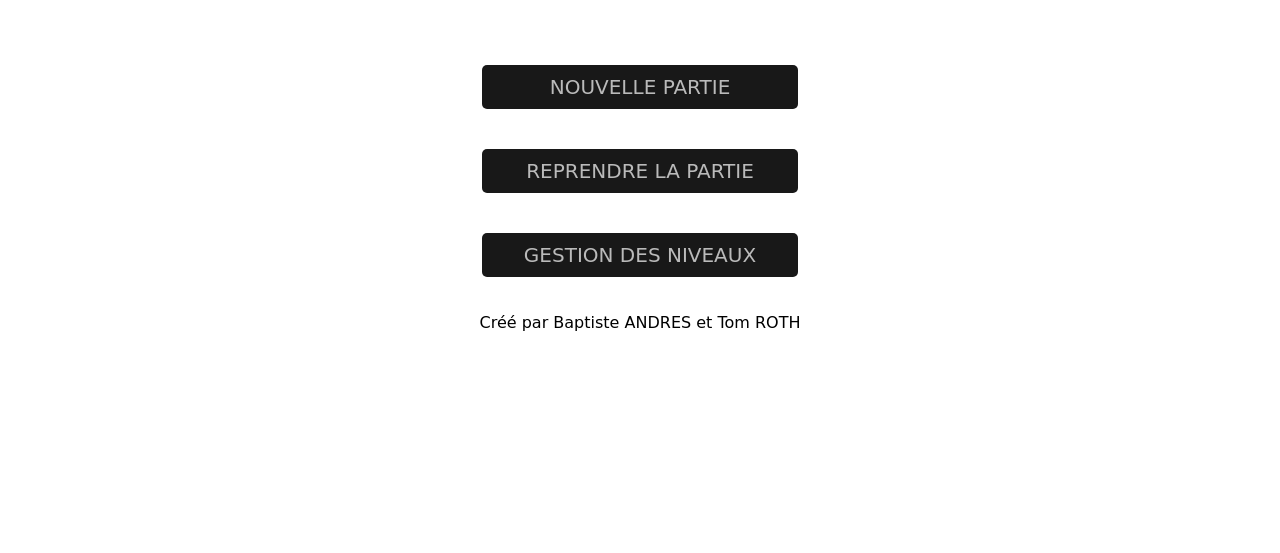
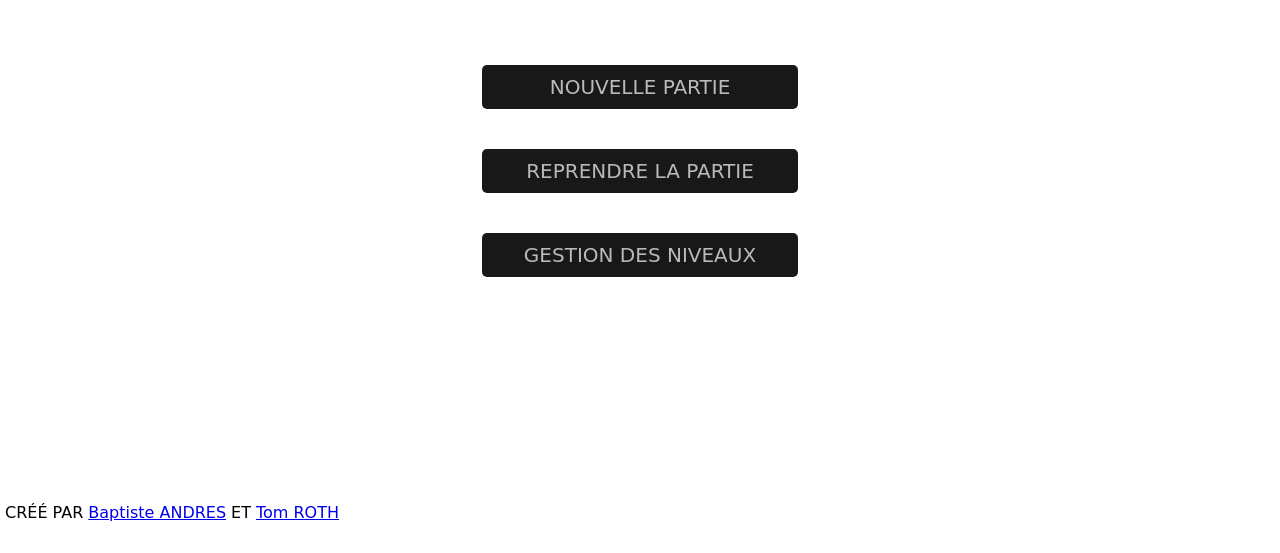
Before and after one commit to LeBourguignon/Web-BoulderDash, a plain HTML site: page index.html in a window 1280 px wide. Shown: the part 247-800 px from the top of the page. Drawn offline with Linux system fonts and the light colour scheme; a web font is replaced by a local one.

Commit message:
edit footer

```diff
--- a/css/mainMenu.css
+++ b/css/mainMenu.css
@@ -29,6 +29,27 @@ mainMenu > button {
     cursor: pointer;
 }
 
+mainMenu > footer {
+    position: absolute;
+    bottom: 0;
+    width: 100%;
+    padding-top: 50px;
+    height: 50px;
+    display: flex;
+    flex-direction: row;
+    align-content: flex-end;
+}
+
+mainMenu > footer > div {
+    font-family: 'Keania One', cursive;
+    text-transform: uppercase;
+    padding-left: 5px;
+}
+
+mainMenu > footer > a {
+    padding-left: 5px;
+}
+
 mainMenu > button:hover {
     color: dodgerblue;
 }
--- a/js/views/view-mainMenu.js
+++ b/js/views/view-mainMenu.js
@@ -44,9 +44,26 @@ export class ViewMainMenu extends View
 
         const footerHTML = document.createElement("footer");
 
-        const pFooterHTML = document.createElement("p");
-        pFooterHTML.textContent = "Créé par Baptiste ANDRES et Tom ROTH";
+        const pFooterHTML = document.createElement("div");
+        pFooterHTML.textContent = "Créé par";
         footerHTML.appendChild(pFooterHTML);
+
+        const Author1HTML = document.createElement("a");
+
+        Author1HTML.textContent = "Baptiste ANDRES";
+        Author1HTML.href = "https://github.com/LeBourguignon";
+        footerHTML.appendChild(Author1HTML);
+
+        const textAndHTML = document.createElement("div");
+
+        textAndHTML.textContent = "et";
+        footerHTML.appendChild(textAndHTML);
+
+        const Author2HTML = document.createElement("a");
+
+        Author2HTML.textContent = "Tom ROTH";
+        Author2HTML.href = "https://github.com/tom-rh";
+        footerHTML.appendChild(Author2HTML);
 
         mainMenuHTML.appendChild(footerHTML);
 
```
